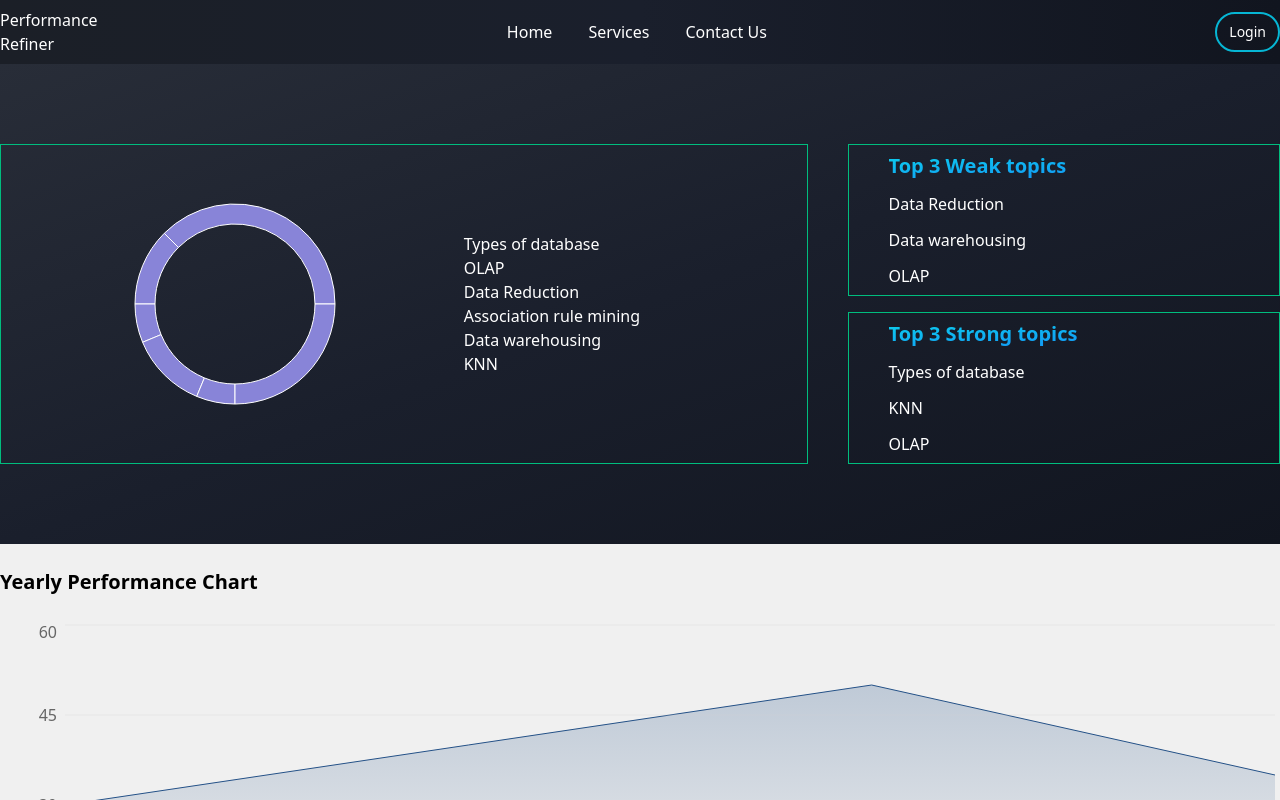
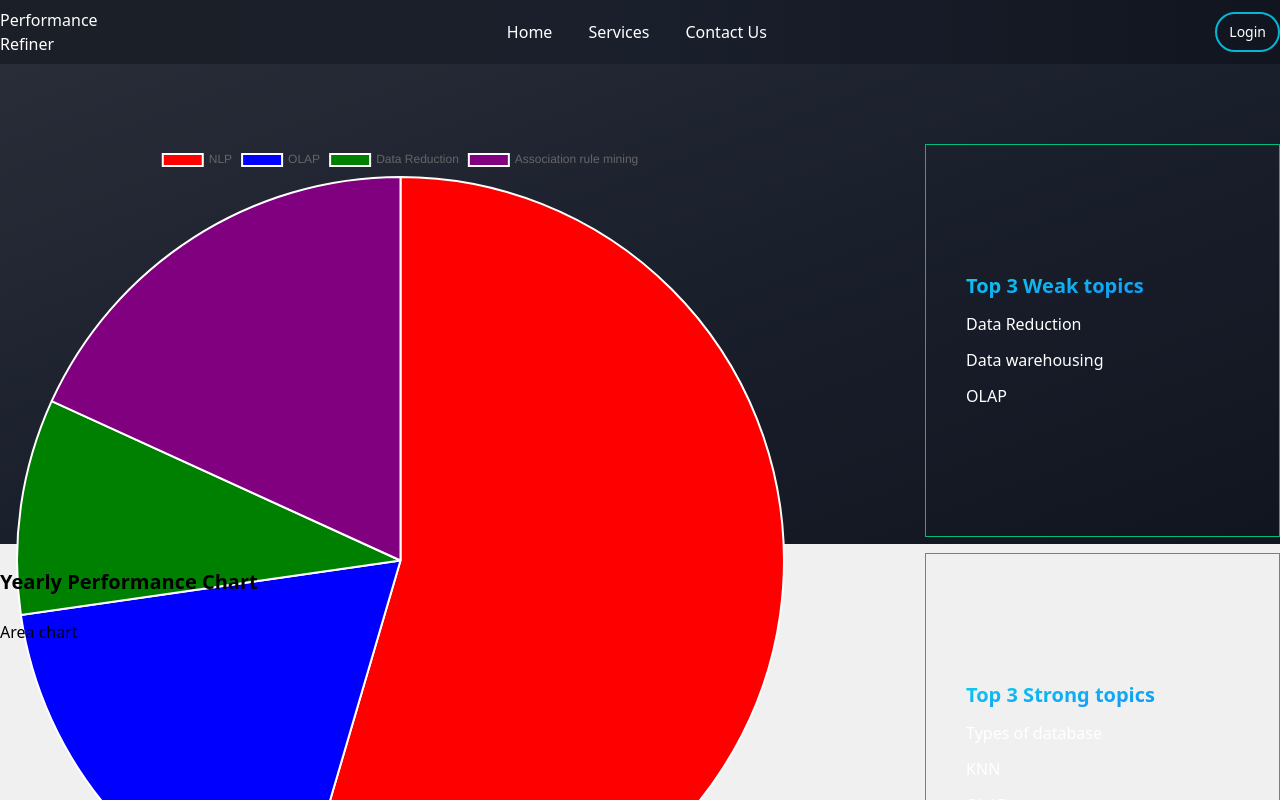
Before and after one commit to ShubhamPatil0723/performance-refiner, a React (Vite) app: page /result in a window 1280 px wide. Shown: the top 800 px of the page. Built offline with nearby package versions, Linux system fonts and the light colour scheme.

Commit message:
Changed from recharts to react-chartjs

```diff
--- a/src/components/single-utility/AreaChartCreator.jsx
+++ b/src/components/single-utility/AreaChartCreator.jsx
@@ -1,47 +1,14 @@
 import React from "react";
-import {
-  AreaChart,
-  Area,
-  XAxis,
-  YAxis,
-  Tooltip,
-  CartesianGrid,
-  ResponsiveContainer,
-} from "recharts";
 
 const areaData = [
-  { year: 2022, value: 30 },
-  { year: 2023, value: 40 },
-  { year: 2024, value: 50 },
-  { year: 2025, value: 35 },
+    { year: 2022, value: 30 },
+    { year: 2023, value: 40 },
+    { year: 2024, value: 50 },
+    { year: 2025, value: 35 },
 ];
 
 const AreaChartCreator = () => {
-  return (
-    <div className="AREA-CHART h-[50vh]">
-      <ResponsiveContainer width="100%" height="100%">
-        <AreaChart data={areaData}>
-          <defs>
-            <linearGradient id="color" x1="0" y1="0" x2="0" y2="1">
-              <stop offset="0%" stopColor="#245187" stopOpacity={0.4} />
-              <stop offset="75%" stopColor="#245187" stopOpacity={0.05} />
-            </linearGradient>
-          </defs>
-
-          <Area dataKey="value" stroke="#245187" fill="url(#color)" />
-          <XAxis dataKey="year" />
-          <YAxis
-            dataKey="value"
-            axisLine={false}
-            tickLine={false}
-            tickCount={5}
-          />
-          <Tooltip />
-          <CartesianGrid opacity={0.3} vertical={false} />
-        </AreaChart>
-      </ResponsiveContainer>
-    </div>
-  );
+    return <div className='AREA-CHART h-[50vh]'>Area chart</div>;
 };
 
 export default AreaChartCreator;
--- a/src/components/single-utility/PieChartCreator.jsx
+++ b/src/components/single-utility/PieChartCreator.jsx
@@ -1,60 +1,35 @@
-import { PieChart, Pie, ResponsiveContainer, Legend } from "recharts";
+import { Chart as ChartJS, ArcElement, Tooltip, Legend } from "chart.js";
+import { Pie } from "react-chartjs-2";
+
+ChartJS.register(ArcElement, Tooltip, Legend);
 
 const pieData = [
     { name: "Types of database", value: 60 },
     { name: "OLAP", value: 20 },
     { name: "Data Reduction", value: 10 },
     { name: "Association rule mining", value: 20 },
-  { name: "Data warehousing", value: 10 },
-  { name: "KNN", value: 40 },
 ];
-
-const renderColorfulLegendText = (value, entry) => {
-  const { color } = "red";
-
-  return <span style={{ color }}>{value}</span>;
-};
-
-const renderedLegend = (props) => {
-  const { payload } = props;
-  return (
-    <ul className="text-white">
-      {payload.map((entry, index) => (
-        <li key={`item-${index}`}>{entry.value}</li>
-      ))}
-    </ul>
-  );
-};
 
 const PieChartCreator = () => {
     return (
-    <div
-      className="PIE-CHART row-span-2
-                border border-[#00bd7e]"
-    >
-      <ResponsiveContainer width="80%" height="100%">
-        <PieChart>
-          <Legend
-            content={renderedLegend}
-            formatter={renderColorfulLegendText}
-            verticalAlign="middle"
-            align="right"
-            width="auto"
-            height="auto"
-            iconType="square"
+        <div className='PIE-CHART col-span-1 row-span-2'>
+            <Pie
+                data={{
+                    labels: [
+                        "NLP",
+                        "OLAP",
+                        "Data Reduction",
+                        "Association rule mining",
+                    ],
+                    datasets: [
+                        {
+                            label: "Topic-Wise Performance",
+                            data: pieData,
+                            backgroundColor: ["red", "blue", "green", "purple"],
+                        },
+                    ],
+                }}
             />
-          <Pie
-            data={pieData}
-            dataKey="value"
-            nameKey="name"
-            cx="50%"
-            cy="50%"
-            outerRadius={100}
-            innerRadius={80}
-            fill="#8884d8"
-          />
-        </PieChart>
-      </ResponsiveContainer>
         </div>
     );
 };
```
Lines whose indentation alone changed are shown as unchanged.
